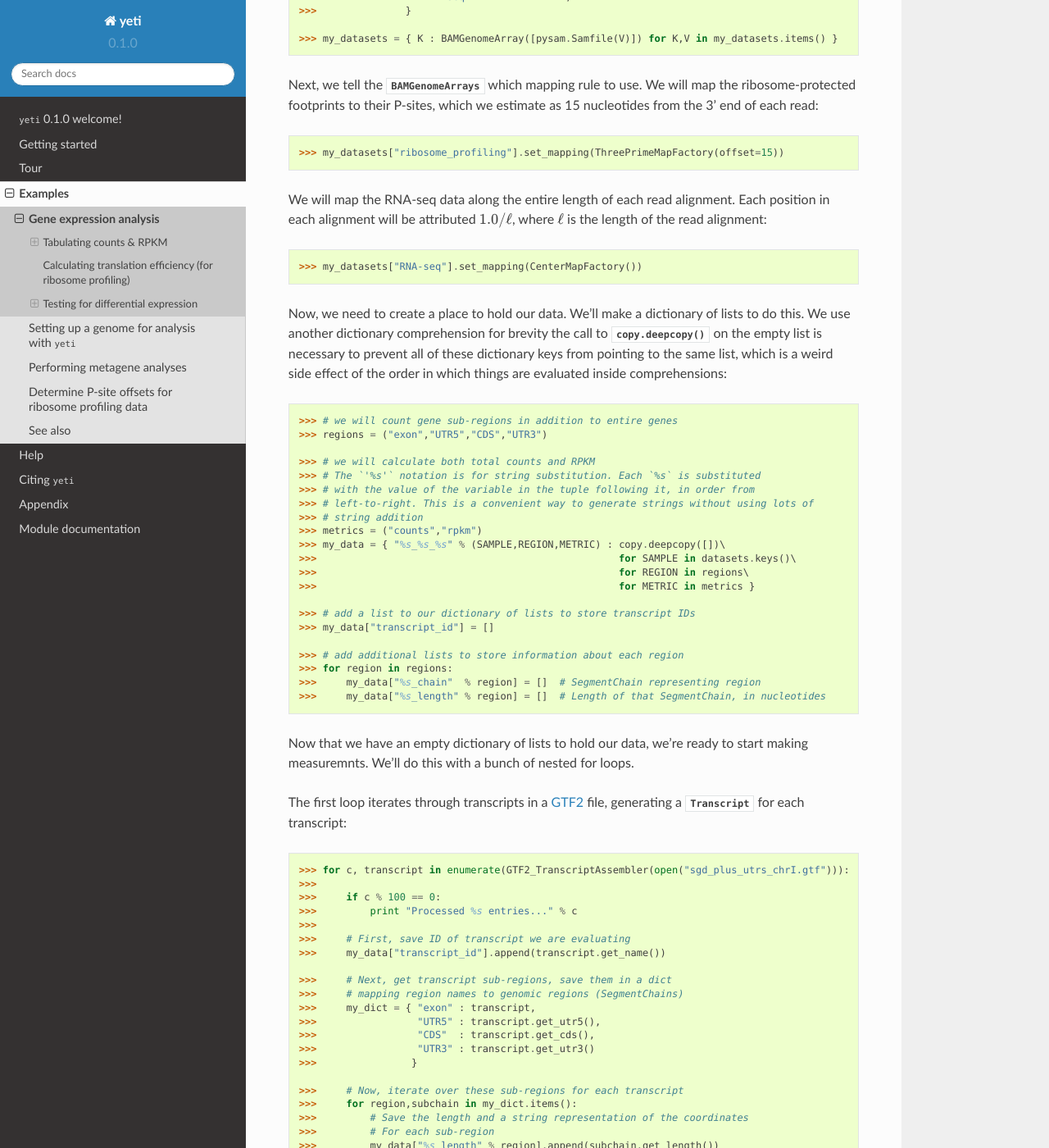
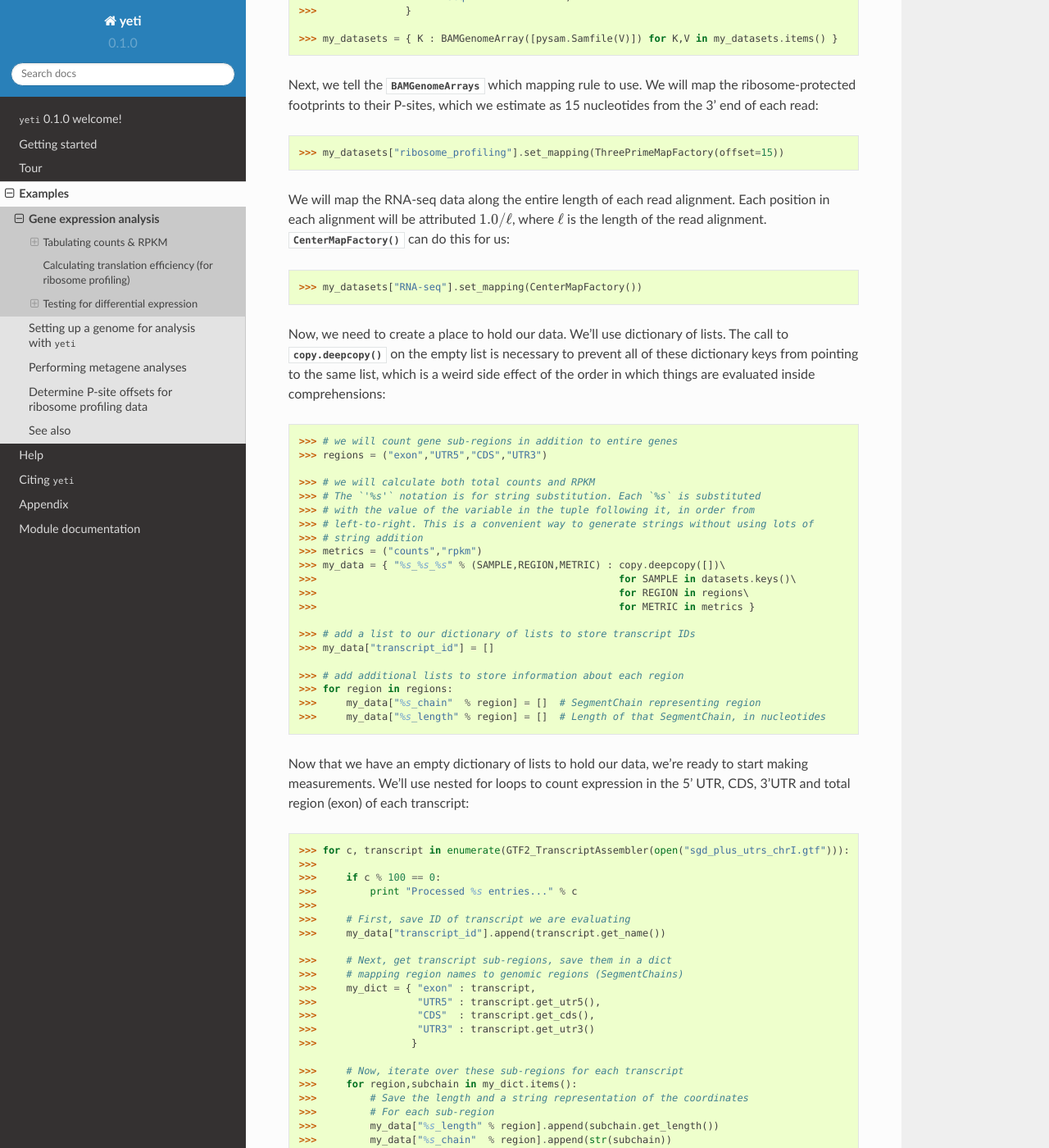
Before and after one commit to joshuagryphon/plastid, a Sphinx documentation site: the page built from docs/source/examples/gene_expression.rst, in a window 1280 px wide and 1400 px high, scrolled down 1668 px. Shown: the whole window at 82% size. Built offline with Sphinx 7.4.7 and the Read the Docs theme 2.0.0, drawn with Linux system fonts in a browser that asks for light colours; cross-references to code outside the pages are shown as plain code; some of the changed text lies outside the part shown.

Commit message:
various doc clarifications

```diff
--- a/docs/source/examples/gene_expression.rst
+++ b/docs/source/examples/gene_expression.rst
@@ -64,7 +64,7 @@ in an interactive Python session, and it is illustrative to do so. In addition
 to caclulating gene expression over entire transcripts, we will also calculate
 expression separately over 5' UTRs, coding regions, and 3' UTRs.
 
-First, we need to import a few things, and create a holder for our data::
+First, we need to import a few things::
 
     >>> import copy
     >>> import pysam
@@ -75,7 +75,7 @@ First, we need to import a few things, and create a holder for our data::
 
 .. TODO find an RNA-seq dataset
 
-Then, we'll open our data. We'll keep the data as a dictionary of |BAMGenomeArrays|::
+Then, we'll open our data, storing each dataset in a |BAMGenomeArray|::
 
     >>> my_datasets = { "ribosome_profiling" : "SRR1562907_chrI.bam",
     >>>                 "RNA-seq"            : "",
@@ -92,15 +92,15 @@ as 15 nucleotides from the 3' end of each read::
 
 We will map the RNA-seq data along the entire length of each read alignment.
 Each position in each alignment will be attributed :math:`1.0 / \ell`, where
-:math:`\ell` is the length of the read alignment::
+:math:`\ell` is the length of the read alignment.
+:func:`~yeti.genomics.genome_array.CenterMapFactory` can do this for us::
 
     >>> my_datasets["RNA-seq"].set_mapping(CenterMapFactory())
 
-Now, we need to create a place to hold our data. We'll make a dictionary of lists
-to do this. We use another dictionary comprehension for brevity the call to
-:func:`copy.deepcopy` on the empty list is necessary to prevent all of these
-dictionary keys from pointing to the same list, which is a weird side effect
-of the order in which things are evaluated inside comprehensions::
+Now, we need to create a place to hold our data. We'll use dictionary of lists.
+The call to :func:`copy.deepcopy` on the empty list is necessary to prevent all
+of these dictionary keys from pointing to the same list, which is a weird side
+effect of the order in which things are evaluated inside comprehensions::
 
     >>> # we will count gene sub-regions in addition to entire genes
     >>> regions = ("exon","UTR5","CDS","UTR3")
@@ -126,10 +126,8 @@ of the order in which things are evaluated inside comprehensions::
 
 
 Now that we have an empty dictionary of lists to hold our data, we're ready to start
-making measuremnts. We'll do this with a bunch of nested for loops.
-
-The first loop iterates through transcripts in a `GTF2`_ file, generating a
-:class:`~yeti.genomics.roitools.Transcript` for each transcript::
+making measurements. We'll use nested for loops to count expression in the 5' UTR,
+CDS, 3'UTR and total region (exon) of each transcript::
 
     >>> for c, transcript in enumerate(GTF2_TranscriptAssembler(open("sgd_plus_utrs_chrI.gtf"))):
     >>>
--- a/docs/source/tour.rst
+++ b/docs/source/tour.rst
@@ -126,7 +126,7 @@ files (see :mod:`yeti.readers`)::
 
     >>> # do something with transcripts. here we just look at their names & attribute dictionaries
     >>> for transcript in reader:
-            print(transcript.get_name() + ":\t" + str(transcript.attr))
+    >>>     print(transcript.get_name() + ":\t" + str(transcript.attr))
     YAL069W_mRNA:	{'cds_genome_end': 646, 'name': 'YAL069W', 'gene_id': 'YAL069W', 'utr5_source': 'estimated', 'source': '.', 'transcript_id': 'YAL069W_mRNA', 'cds_genome_start': 334, 'phase': '.', 'utr3_source': 'estimated', 'gene_aliases': 'YAL069W', 'score': '.', 'type': 'mRNA', 'ID': 'YAL069W_mRNA'}
     YAL068W-A_mRNA:	{'cds_genome_end': 789, 'name': 'YAL068W-A', 'gene_id': 'YAL068W-A', 'utr5_source': 'estimated', 'source': '.', 'transcript_id': 'YAL068W-A_mRNA', 'cds_genome_start': 537, 'phase': '.', 'utr3_source': 'estimated', 'gene_aliases': 'YAL068W-A', 'score': '.', 'type': 'mRNA', 'ID': 'YAL068W-A_mRNA'}
     YAL068C_mRNA:	{'cds_genome_end': 2169, 'name': 'PAU8', 'gene_id': 'YAL068C', 'utr5_source': 'estimated', 'source': '.', 'transcript_id': 'YAL068C_mRNA', 'cds_genome_start': 1809, 'phase': '.', 'utr3_source': 'estimated', 'gene_aliases': 'PAU8,seripauperin PAU8', 'score': '.', 'type': 'mRNA', 'ID': 'YAL068C_mRNA'}
```
Also changed, not shown: other parts of docs/source/examples/gene_expression.rst (+1 -1 lines), docs/source/examples/p_site.rst (+13 -12 lines).
